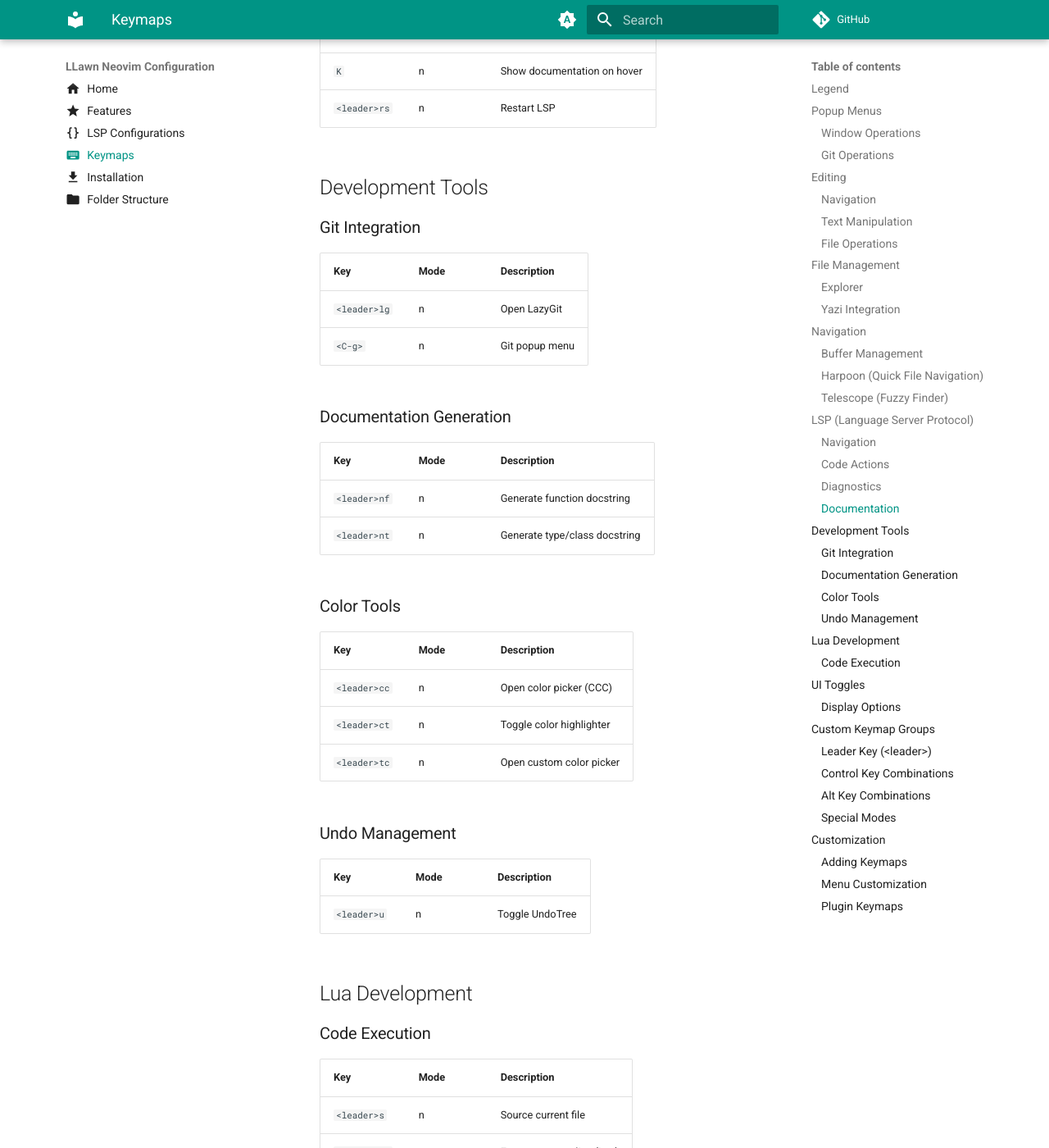
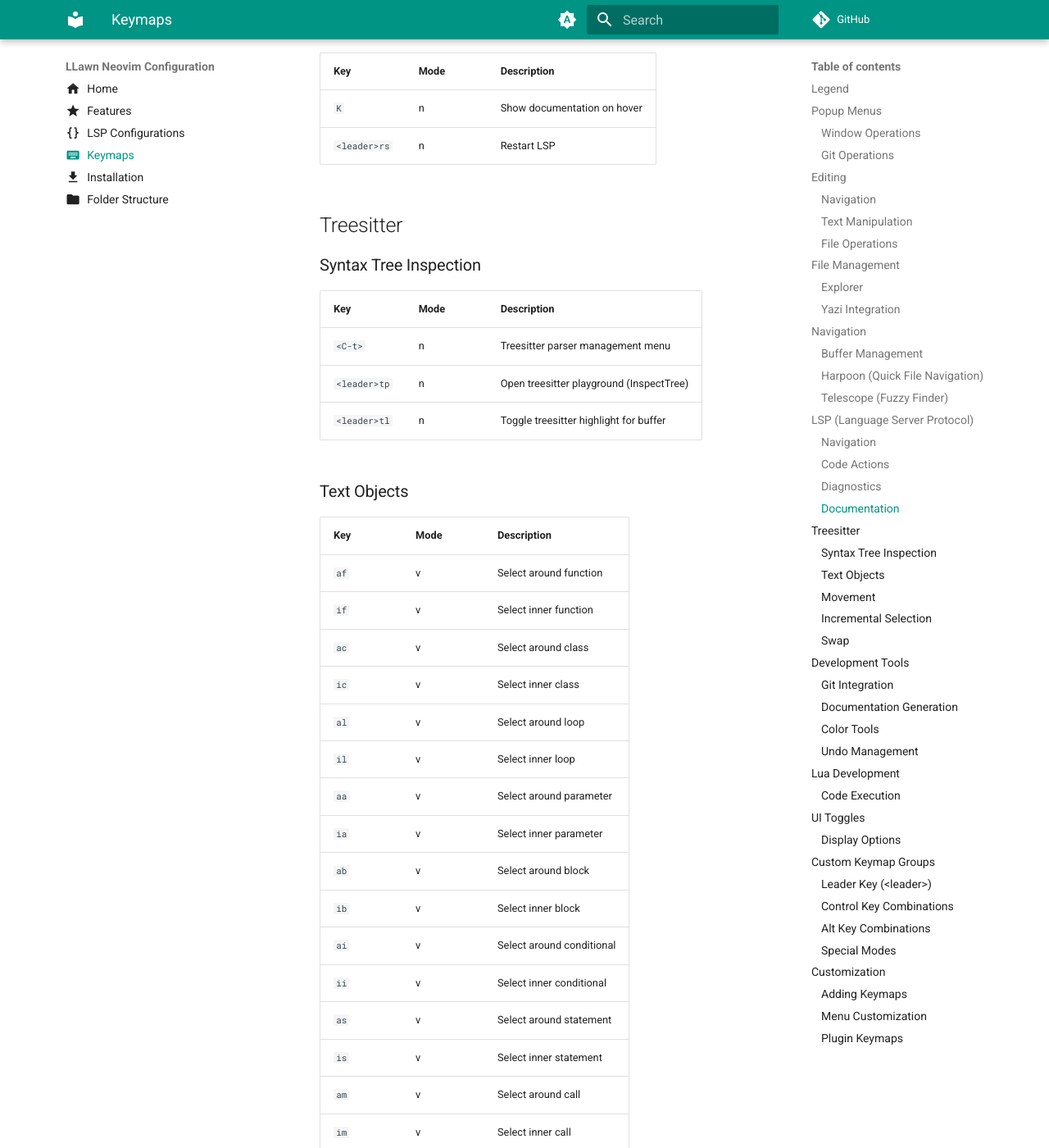
Before and after one commit to llawn/llawnvim, an MkDocs documentation site: the page built from docs/keymaps.md, in a window 1280 px wide and 1400 px high, scrolled down 5484 px. Shown: the whole window at 82% size. Built offline with MkDocs 1.6.1 and Material for MkDocs 9.7.7, drawn with Linux system fonts in a browser that asks for light colours; comment, search, counter and statistics services are not loaded; some of the changed text lies outside the part shown.

Commit message:
docs: update documentation for treesitter and alpha and new local colors plugins

```diff
--- a/docs/keymaps.md
+++ b/docs/keymaps.md
@@ -24,6 +24,7 @@ This page provides a comprehensive reference of all key mappings in the LLawn Ne
 |-----|------|-------------|
 | `<C-w>` | n | Window popup menu (split, move, close) |
 | `<C-g>` | n | Git popup menu (status, commit, push, log, diff) |
+| `<C-t>` | n | Treesitter popup menu (parser management) |
 
 ### Window Operations
 
@@ -163,6 +164,90 @@ This page provides a comprehensive reference of all key mappings in the LLawn Ne
 | `K` | n | Show documentation on hover |
 | `<leader>rs` | n | Restart LSP |
 
+## Treesitter
+
+### Syntax Tree Inspection
+
+| Key | Mode | Description |
+|-----|------|-------------|
+| `<C-t>` | n | Treesitter parser management menu |
+| `<leader>tp` | n | Open treesitter playground (InspectTree) |
+| `<leader>tl` | n | Toggle treesitter highlight for buffer |
+
+### Text Objects
+
+| Key | Mode | Description |
+|-----|------|-------------|
+| `af` | v | Select around function |
+| `if` | v | Select inner function |
+| `ac` | v | Select around class |
+| `ic` | v | Select inner class |
+| `al` | v | Select around loop |
+| `il` | v | Select inner loop |
+| `aa` | v | Select around parameter |
+| `ia` | v | Select inner parameter |
+| `ab` | v | Select around block |
+| `ib` | v | Select inner block |
+| `ai` | v | Select around conditional |
+| `ii` | v | Select inner conditional |
+| `as` | v | Select around statement |
+| `is` | v | Select inner statement |
+| `am` | v | Select around call |
+| `im` | v | Select inner call |
+
+### Movement
+
+| Key | Mode | Description |
+|-----|------|-------------|
+| `]f` | n | Next function start |
+| `]c` | n | Next class start |
+| `]l` | n | Next loop start |
+| `]a` | n | Next parameter start |
+| `]b` | n | Next block start |
+| `]i` | n | Next conditional start |
+| `]s` | n | Next statement start |
+| `]m` | n | Next call start |
+| `]F` | n | Next function end |
+| `]C` | n | Next class end |
+| `]L` | n | Next loop end |
+| `]A` | n | Next parameter end |
+| `]B` | n | Next block end |
+| `]I` | n | Next conditional end |
+| `]S` | n | Next statement end |
+| `]M` | n | Next call end |
+| `[f` | n | Previous function start |
+| `[c` | n | Previous class start |
+| `[l` | n | Previous loop start |
+| `[a` | n | Previous parameter start |
+| `[b` | n | Previous block start |
+| `[i` | n | Previous conditional start |
+| `[s` | n | Previous statement start |
+| `[m` | n | Previous call start |
+| `[F` | n | Previous function end |
+| `[C` | n | Previous class end |
+| `[L` | n | Previous loop end |
+| `[A` | n | Previous parameter end |
+| `[B` | n | Previous block end |
+| `[I` | n | Previous conditional end |
+| `[S` | n | Previous statement end |
+| `[M` | n | Previous call end |
+
+### Incremental Selection
+
+| Key | Mode | Description |
+|-----|------|-------------|
+| `gnn` | n | Start incremental selection |
+| `grn` | n,v | Increment selection to next node |
+| `grc` | n,v | Increment selection to next scope |
+| `grm` | n,v | Decrement selection to previous node |
+
+### Swap
+
+| Key | Mode | Description |
+|-----|------|-------------|
+| `<leader>sp` | n | Swap next parameter |
+| `<leader>sP` | n | Swap previous parameter |
+
 ## Development Tools
 
 ### Git Integration
@@ -182,9 +267,8 @@ This page provides a comprehensive reference of all key mappings in the LLawn Ne
 ### Color Tools
 | Key | Mode | Description |
 |-----|------|-------------|
-| `<leader>cc` | n | Open color picker (CCC) |
-| `<leader>ct` | n | Toggle color highlighter |
-| `<leader>tc` | n | Open custom color picker |
+| `<leader>cc` | n | Open 2D grid color picker |
+| `<leader>tc` | n | Open Telescope color picker |
 
 ### Undo Management
 
```
Also changed, not shown: other parts of docs/keymaps.md (+2 -2 lines), README.md (+27 -7 lines), docs/features.md (+43 -6 lines), docs/structure.md (+11 -10 lines), lazy-lock.json (+9 -8 lines).
